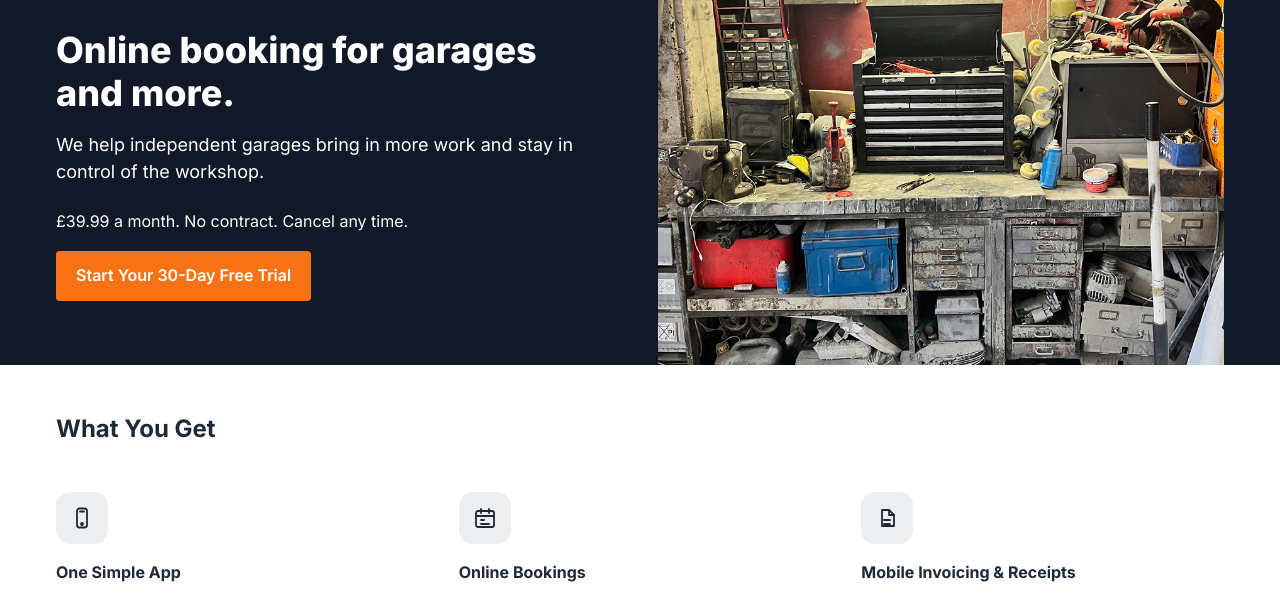
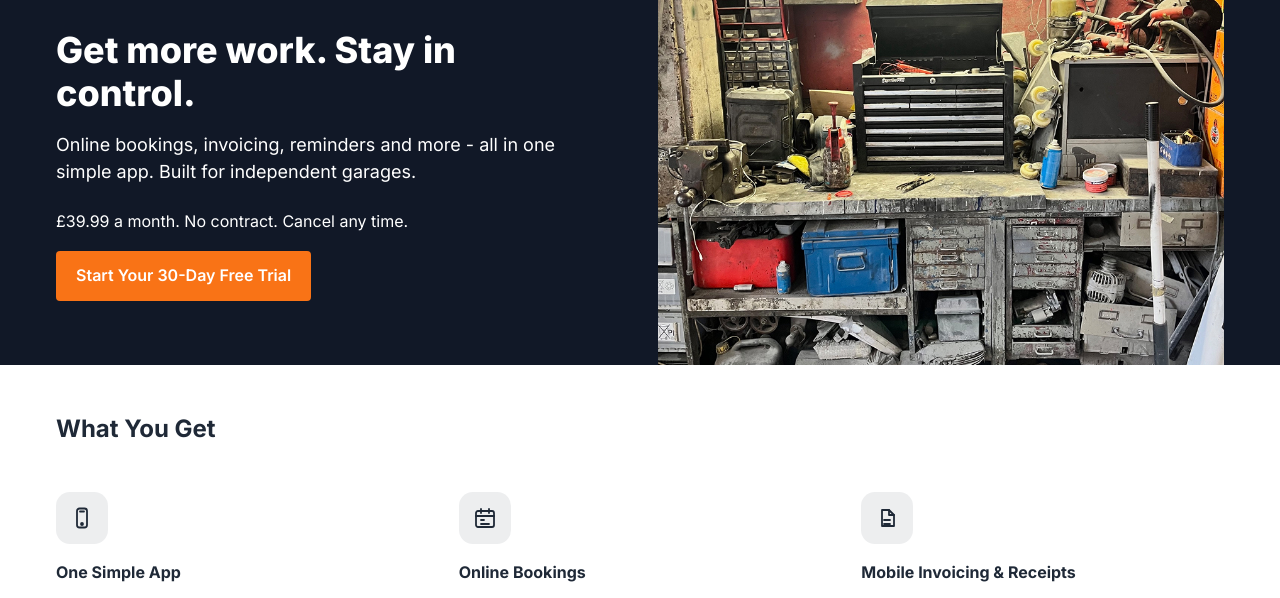
Before and after one commit to jonsearle/motex-home, a plain HTML site: page motex-home/index.html in a window 1280 px wide. Shown: the part 157-755 px from the top of the page. Drawn offline with Linux system fonts and the light colour scheme.

Commit message:
Update MOTEX hero messaging

```diff
--- a/motex-home/index.html
+++ b/motex-home/index.html
@@ -28,10 +28,10 @@
           </a>
 
           <div class="hero-content">
-            <h1 class="hero-heading">Online booking for garages and more.</h1>
+            <h1 class="hero-heading">Get more work. Stay in control.</h1>
 
             <p class="hero-subheading">
-              We help independent garages bring in more work and stay in control of the workshop.
+              Online bookings, invoicing, reminders and more - all in one simple app. Built for independent garages.
             </p>
             <p class="hero-pricing">£39.99 a month. No contract. Cancel any time.</p>
 
```
